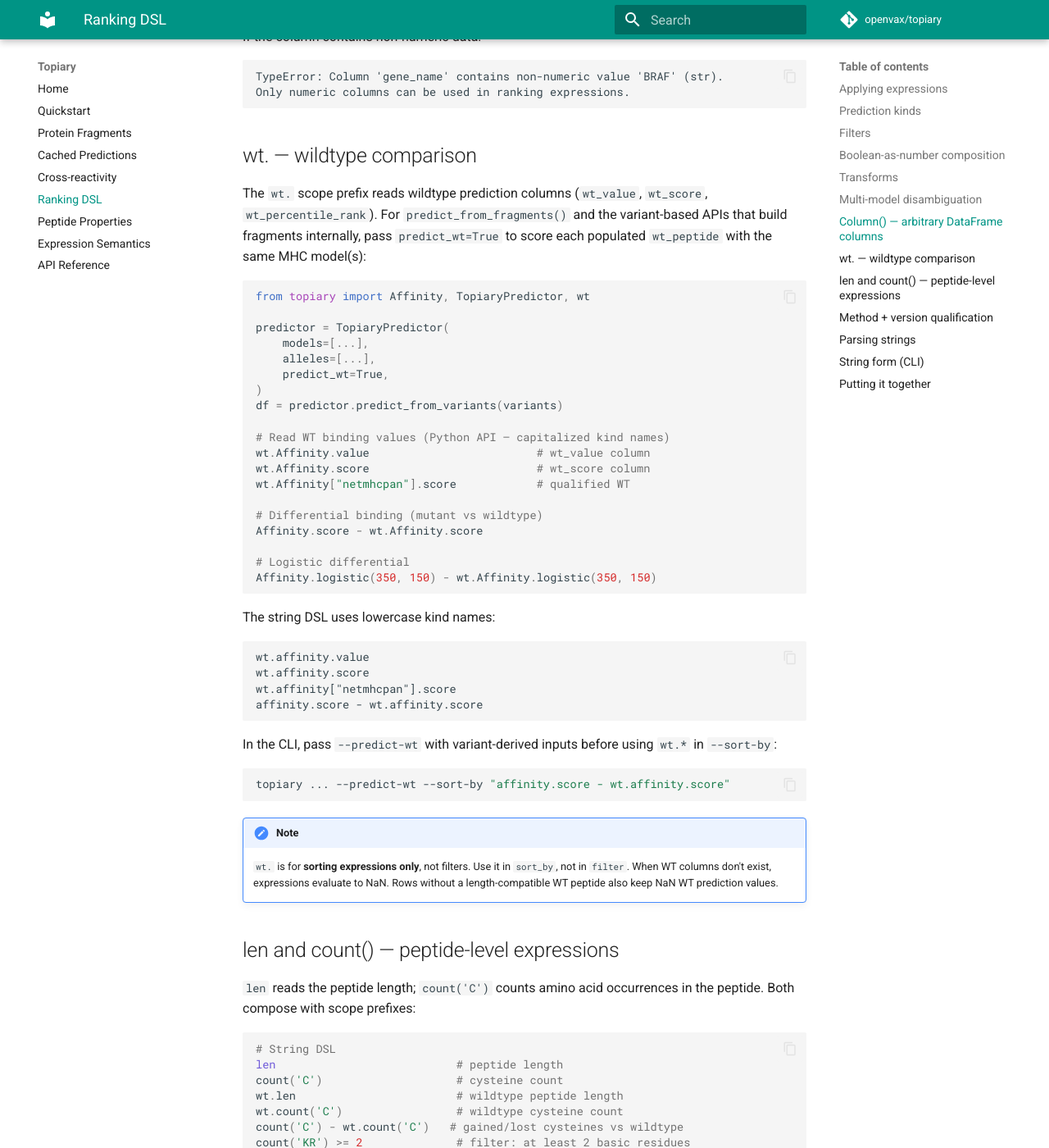
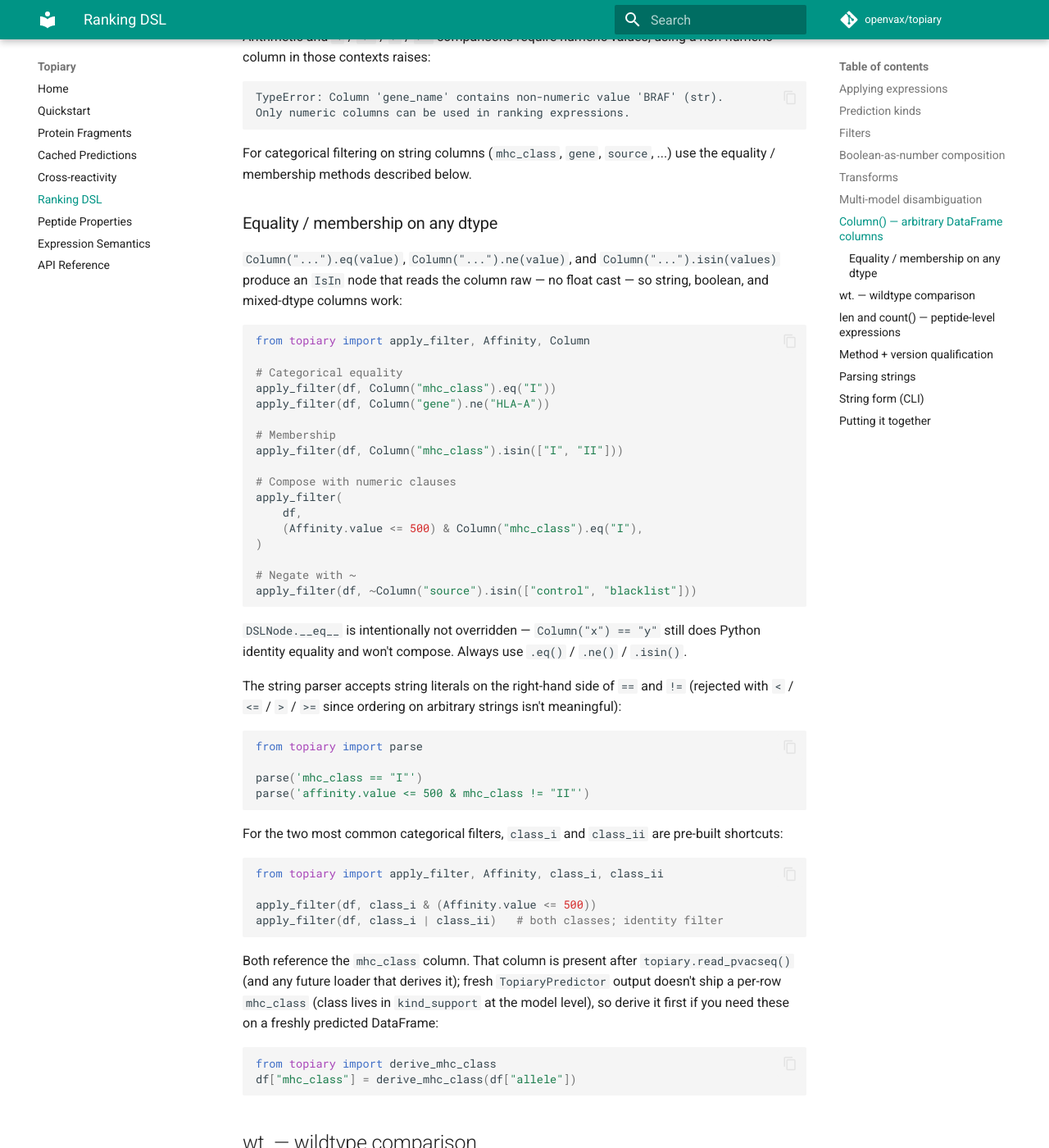
Before and after one commit to openvax/topiary, an MkDocs documentation site: the page built from docs/ranking.md, in a window 1280 px wide and 1400 px high, scrolled down 3744 px. Shown: the whole window at 82% size. Built offline with MkDocs 1.6.1 and Material for MkDocs 9.7.7, drawn with Linux system fonts in a browser that asks for light colours; comment, search, counter and statistics services are not loaded.

Commit message:
DSL: class_i / class_ii shortcuts + ranking docs catch-up
- `topiary.class_i` and `topiary.class_ii` — pre-built `IsIn` nodes
  referencing the `mhc_class` column.  Compose with any other DSL node:
  `apply_filter(df, class_i & (Affinity.value <= 500))`.
- `topiary.derive_mhc_class(allele_series)` — public utility for
  stamping `mhc_class` onto a DataFrame produced outside the pvacseq
  loader (e.g. a fresh `TopiaryPredictor` result that carries class
  only at the model-level `kind_support`).  Returns a Series of
  `"I"` / `"II"` / `pd.NA`.

`docs/ranking.md` — `Column()` section gets an "Equality / membership
on any dtype" subsection covering:

- `Column("x").eq(value)` / `.ne(value)` / `.isin(values)` and why
  `Column("x") == "y"` doesn't compose (`__eq__` deliberately not
  overridden — nodes stay hashable).
- The `parse('mhc_class == "I"')` string-DSL form and the
  `<` / `<=` / `>` / `>=` rejection on string operands.
- The `class_i` / `class_ii` shortcuts and the `derive_mhc_class`
  utility for non-pvacseq DataFrames.

Also tightens the "Only numeric columns" wording — it's still true
for arithmetic and ordered comparisons, but no longer for equality /
membership.

Tests: 4 new `TestIsIn` cases for the shortcuts and their composition
with numeric clauses; `test_derive_mhc_class_public_utility` covers
the new package-level export across class I / class II / heterodimer /
unknown / None inputs.

143 dsl + pvacseq tests pass; 701 across pvacseq / io / io_lens / dsl /
ranking / wide.

````diff
--- a/docs/ranking.md
+++ b/docs/ranking.md
@@ -155,11 +155,64 @@ ValueError: Column 'hydrophobicty' not found in DataFrame.
 Did you mean: ['hydrophobicity']?
 ```
 
-If the column contains non-numeric data:
+Arithmetic and `<` / `<=` / `>` / `>=` comparisons require numeric values; using a non-numeric column in those contexts raises:
 
 ```
 TypeError: Column 'gene_name' contains non-numeric value 'BRAF' (str).
 Only numeric columns can be used in ranking expressions.
+```
+
+For categorical filtering on string columns (`mhc_class`, `gene`, `source`, ...) use the equality / membership methods described below.
+
+### Equality / membership on any dtype
+
+`Column("...").eq(value)`, `Column("...").ne(value)`, and `Column("...").isin(values)` produce an `IsIn` node that reads the column raw — no float cast — so string, boolean, and mixed-dtype columns work:
+
+```python
+from topiary import apply_filter, Affinity, Column
+
+# Categorical equality
+apply_filter(df, Column("mhc_class").eq("I"))
+apply_filter(df, Column("gene").ne("HLA-A"))
+
+# Membership
+apply_filter(df, Column("mhc_class").isin(["I", "II"]))
+
+# Compose with numeric clauses
+apply_filter(
+    df,
+    (Affinity.value <= 500) & Column("mhc_class").eq("I"),
+)
+
+# Negate with ~
+apply_filter(df, ~Column("source").isin(["control", "blacklist"]))
+```
+
+`DSLNode.__eq__` is intentionally not overridden — `Column("x") == "y"` still does Python identity equality and won't compose. Always use `.eq()` / `.ne()` / `.isin()`.
+
+The string parser accepts string literals on the right-hand side of `==` and `!=` (rejected with `<` / `<=` / `>` / `>=` since ordering on arbitrary strings isn't meaningful):
+
+```python
+from topiary import parse
+
+parse('mhc_class == "I"')
+parse('affinity.value <= 500 & mhc_class != "II"')
+```
+
+For the two most common categorical filters, `class_i` and `class_ii` are pre-built shortcuts:
+
+```python
+from topiary import apply_filter, Affinity, class_i, class_ii
+
+apply_filter(df, class_i & (Affinity.value <= 500))
+apply_filter(df, class_i | class_ii)   # both classes; identity filter
+```
+
+Both reference the `mhc_class` column. That column is present after `topiary.read_pvacseq()` (and any future loader that derives it); fresh `TopiaryPredictor` output doesn't ship a per-row `mhc_class` (class lives in `kind_support` at the model level), so derive it first if you need these on a freshly predicted DataFrame:
+
+```python
+from topiary import derive_mhc_class
+df["mhc_class"] = derive_mhc_class(df["allele"])
 ```
 
 ## wt. — wildtype comparison
--- a/topiary/__init__.py
+++ b/topiary/__init__.py
@@ -29,6 +29,8 @@ from .ranking import (
     UnaryOp,
     apply_filter,
     apply_sort,
+    class_i,
+    class_ii,
     evaluate_scores,
     geomean,
     maximum,
@@ -61,6 +63,7 @@ from .io import Metadata, read_csv, read_tsv, to_csv, to_tsv
 from .io_protein_fragment import read_fragments, write_fragments, iter_fragments
 from .io_lens import detect_lens_version, read_lens
 from .io_pvacseq import (
+    derive_mhc_class,
     detect_pvacseq_format,
     melt_pvacseq_algorithms,
     read_pvacseq,
@@ -109,6 +112,8 @@ __all__ = [
     "UnaryOp",
     "apply_filter",
     "apply_sort",
+    "class_i",
+    "class_ii",
     "evaluate_scores",
     "geomean",
     "maximum",
@@ -130,6 +135,7 @@ __all__ = [
     "write_fragments",
     "iter_fragments",
     "Metadata",
+    "derive_mhc_class",
     "detect_lens_version",
     "detect_pvacseq_format",
     "melt_pvacseq_algorithms",
````
Also changed, not shown: CHANGELOG.md (+17 -0 lines), 5 other files.
